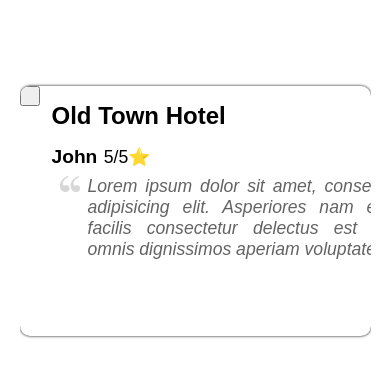
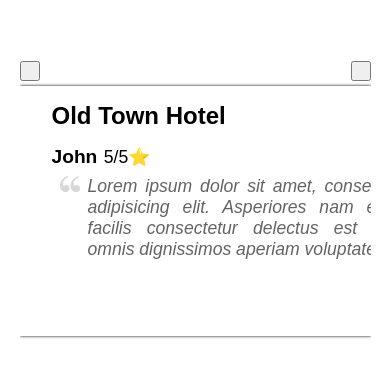
Before and after one commit to ItsMeCineQ/hotel_web_react_v2, a React (Create React App) app: page / in a window 390 px wide. Shown: the part 6639-7025 px from the top of the page. Built offline with nearby package versions, Linux system fonts and the light colour scheme.

Commit message:
Implemented working functionality with buttons in reviews section

```diff
--- a/src/components/reviews.js
+++ b/src/components/reviews.js
@@ -7,6 +7,7 @@ import { hotels } from './hotels.js';
 export default function Reviews() {
 
     const hotelObjects = Object.values(hotels);
+    const reviewElements = [];
 
     const [isExpanded, setExpanded] = useState(false);
     const [curReview, setCurReview] = useState(false);
@@ -18,13 +19,13 @@ export default function Reviews() {
 
     const nextReview = () => {
         setCurReview((prevReview) =>
-          prevReview === hotelObjects.length - 1 ? 0 : prevReview + 1
+          prevReview === reviewElements.length - 1 ? 0 : prevReview + 1
         );
       };
 
       const previousReview = () => {
         setCurReview((prevReview) =>
-          prevReview === 0 ? hotelObjects.length - 1 : prevReview - 1
+          prevReview === 0 ? reviewElements.length - 1 : prevReview - 1
         );
       }
 
@@ -48,7 +49,7 @@ export default function Reviews() {
            <h1>Check out guests reviews!</h1>
             <div ref={sectionReviewsRef} className={`reviews--container ${isExpanded ? 'reviews--expand' : 'reviews--collapse'}`}>
                 {hotelObjects.map((hotel) => {
-                    const reviewElements = [];
+                    // const reviewElements = [];
 
                     for (let reviewIndex = 0; reviewIndex < hotel.reviews.reviews_users.length; reviewIndex++) {
                         const elReview = hotel.reviews.reviews_users[reviewIndex];
@@ -72,12 +73,12 @@ export default function Reviews() {
                     }
                     return reviewElements;
                 })}
-                <button className='btn--left' onClick={previousReview}></button>
-                <button className='btn--right' onClick={nextReview}></button>
                 <button className={`button--reviews ${isExpanded ? 'button--reviews-expand' : ''}`} onClick={toggleReviews}>
                     <img src={icon_arrow} alt="arrow" className={`icon--arrow ${isExpanded ? 'rotate' : ''}`} />
                 </button>
             </div>
+              <button className='btn--left' onClick={previousReview}></button>
+              <button className='btn--right' onClick={nextReview}></button>
         </div>
     )
 }
--- a/src/css/reviews.css
+++ b/src/css/reviews.css
@@ -1,4 +1,5 @@
 .reviews{
+  position: relative;
   width: 900px;
 }
 
@@ -126,14 +127,6 @@
     width: 30px;
   }
 
-  .btn--right{
-    position: absolute;
-    left: 0;
-    top: 0;
-    width: 20px;
-    height: 20px;
-  }
-
   .icon--quote-start{
     align-self: flex-start;
   }
@@ -145,6 +138,11 @@
 
   .icon--quote-right{
     transform: rotate(180deg);
+  }
+
+  .btn--right,
+  .btn--left{
+    display: none;
   }
 
   @media only screen and (max-width: 1000px){
@@ -160,6 +158,7 @@
 
     .reviews--container{
       flex-direction: row;
+      border-radius: 0;
       width: 100%;
       max-height: 250px;
       overflow: auto;
@@ -172,4 +171,22 @@
     .button--reviews{
       display: none;
     }
+
+    .btn--left{
+      display: block;
+      position: absolute;
+      left: 0;
+      top: 40%;
+      width: 20px;
+      height: 20px;
+    }
+
+    .btn--right{
+      display: block;
+      position: absolute;
+      right: 0;
+      top: 40%;
+      width: 20px;
+      height: 20px;
+    }
   }
```
